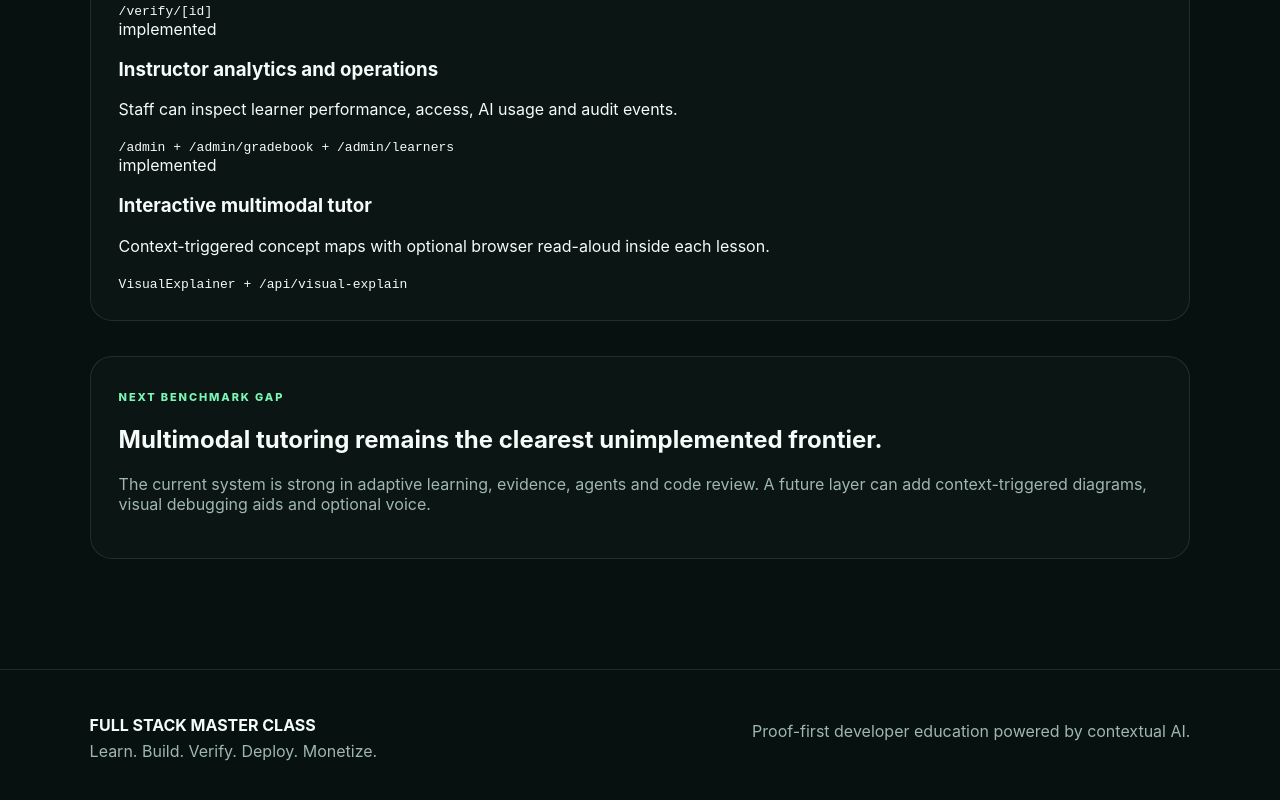
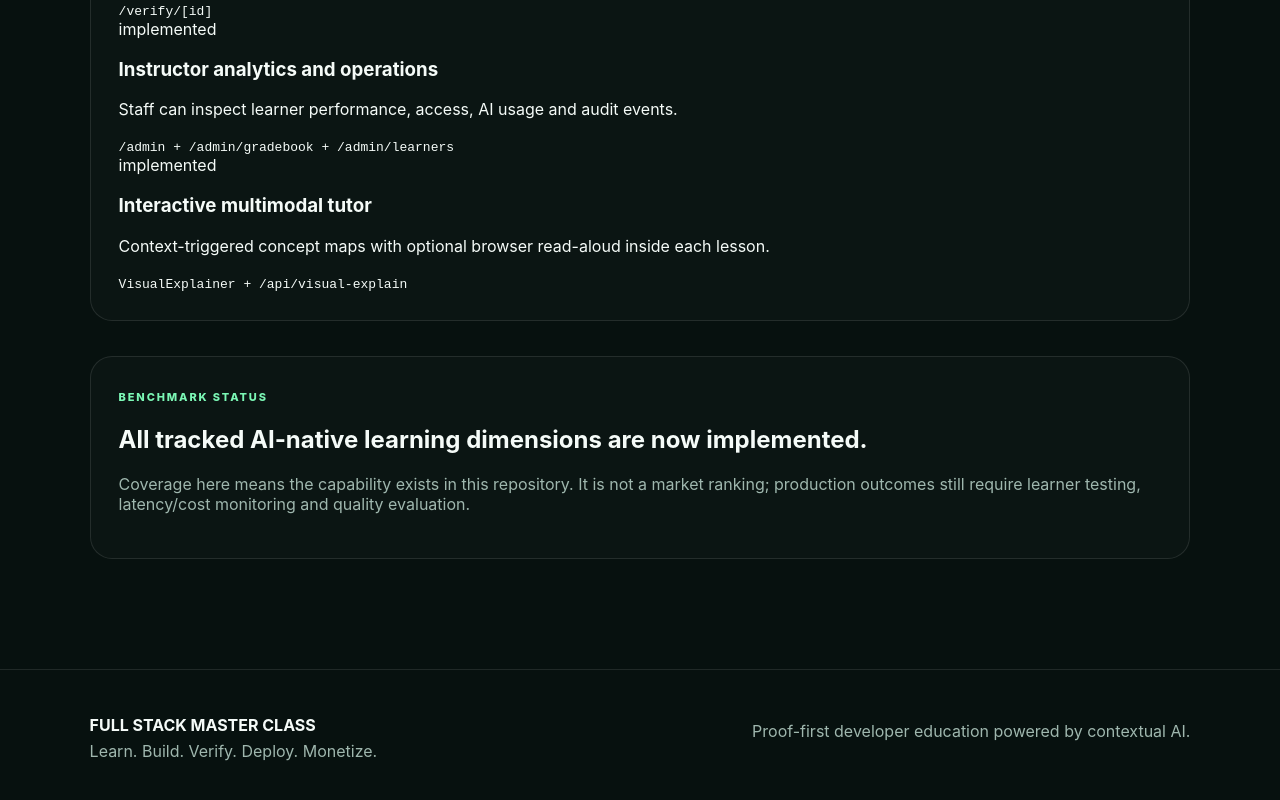
Before and after one commit to mabrig1/FULL-STACK-MASTER-CLASS, a Next.js app: page /admin/benchmark in a window 1280 px wide. Shown: the part 2268-3068 px from the top of the page. Built offline with nearby package versions, Linux system fonts and the light colour scheme.

Commit message:
benchmark: clarify full feature-pattern coverage

```diff
--- a/components/benchmark-lab.tsx
+++ b/components/benchmark-lab.tsx
@@ -37,11 +37,10 @@ export default function BenchmarkLab() {
       </section>
 
       <section className="commercialSection">
-        <span className="eyebrow">NEXT BENCHMARK GAP</span>
-        <h2>Multimodal tutoring remains the clearest unimplemented frontier.</h2>
+        <span className="eyebrow">BENCHMARK STATUS</span>
+        <h2>All tracked AI-native learning dimensions are now implemented.</h2>
         <p className="muted">
-          The current system is strong in adaptive learning, evidence, agents and code review.
-          A future layer can add context-triggered diagrams, visual debugging aids and optional voice.
+          Coverage here means the capability exists in this repository. It is not a market ranking; production outcomes still require learner testing, latency/cost monitoring and quality evaluation.
         </p>
       </section>
     </main>
```
